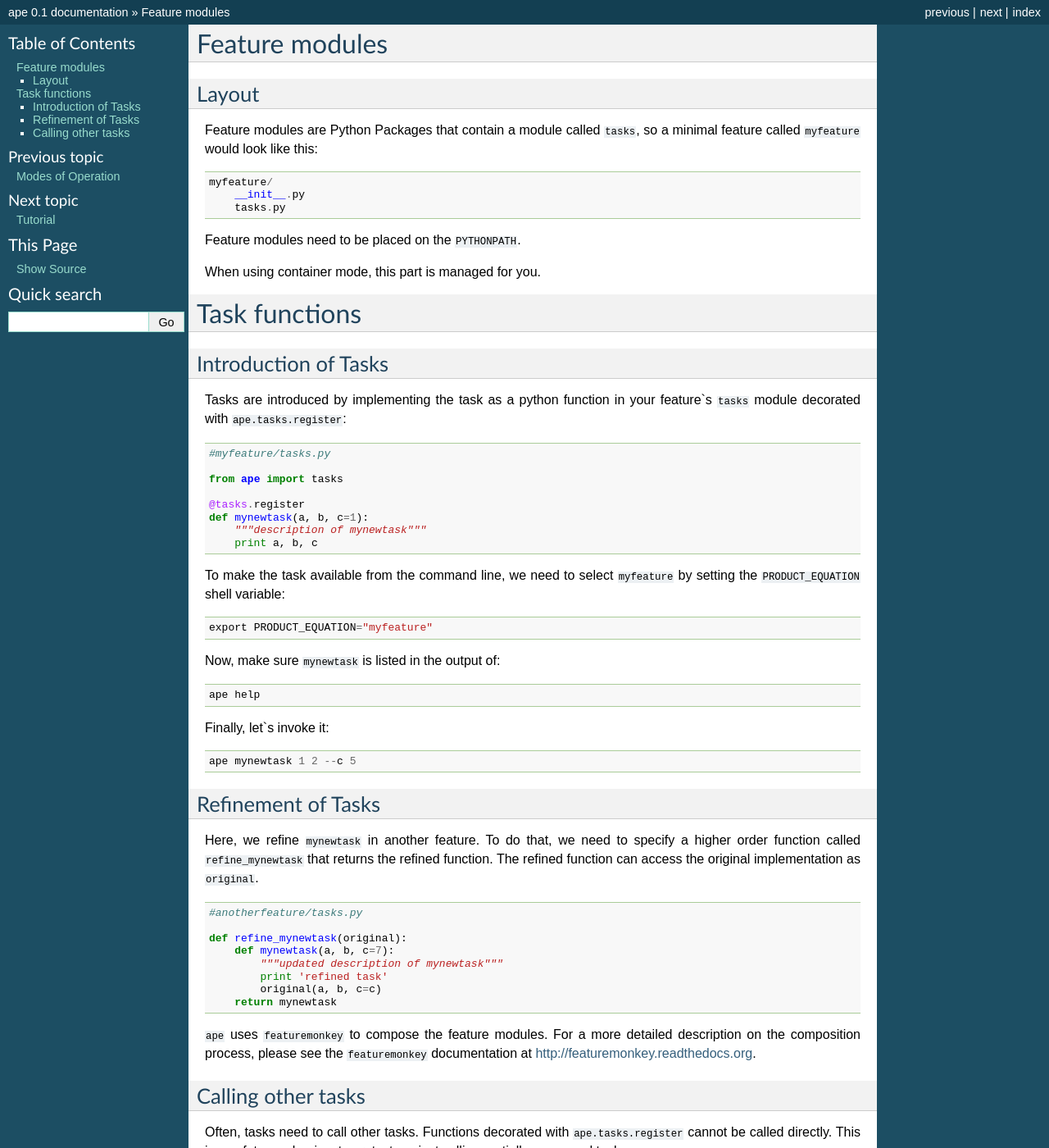
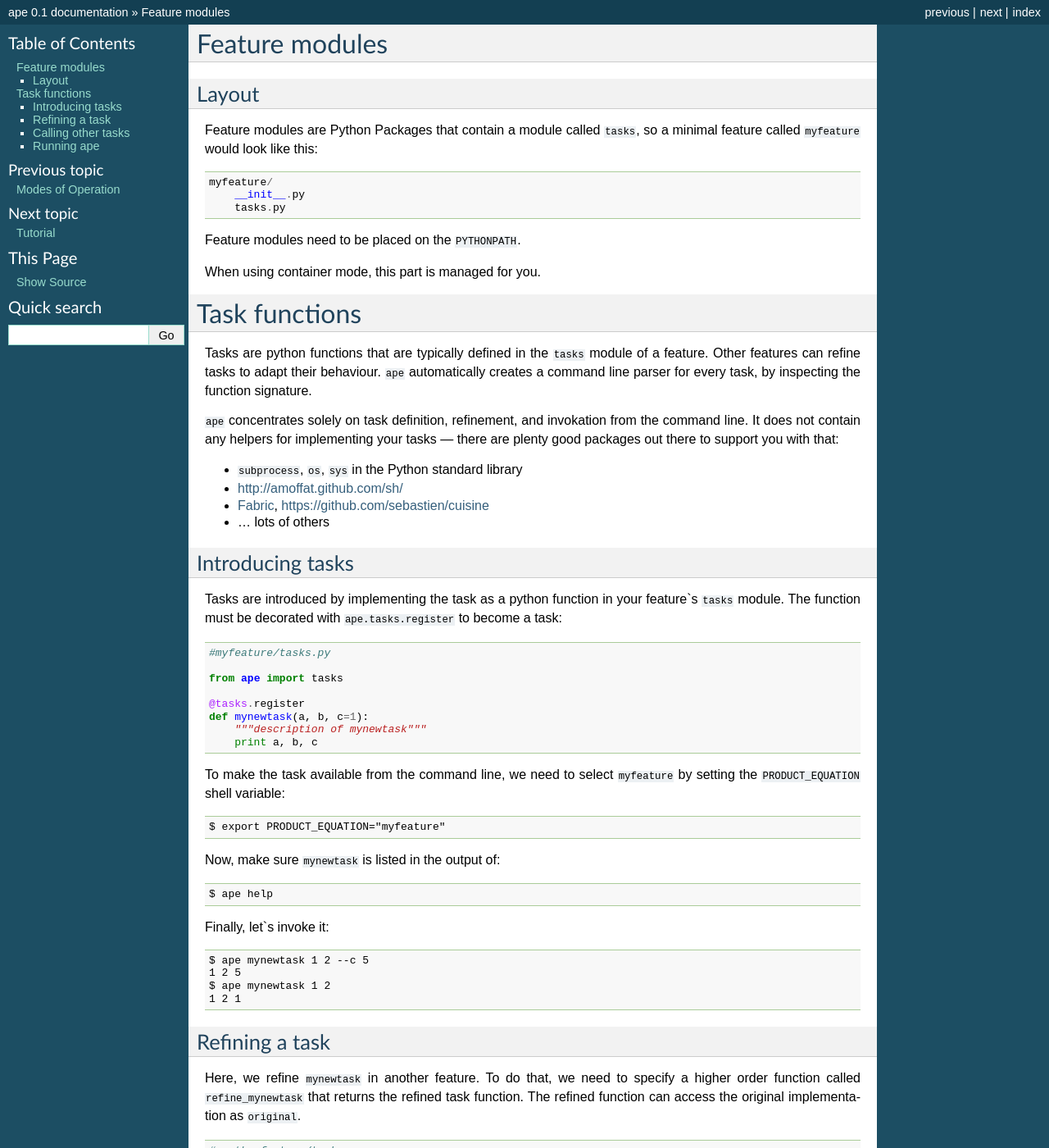
Before and after one commit to henzk/ape, a Sphinx documentation site: the page built from docs/reference.rst, in a window 1280 px wide and 1400 px high. Shown: the whole window at 82% size. Built offline with Sphinx 7.4.7, drawn with Linux system fonts in a browser that asks for light colours; formulas are drawn with MathJax 3; the version number is read from the project's files by our own code; some of the changed text lies outside the part shown.

Commit message:
doc: more about task functions

```diff
--- a/docs/reference.rst
+++ b/docs/reference.rst
@@ -21,11 +21,24 @@ When using container mode, this part is managed for you.
 Task functions
 =====================
 
-Introduction of Tasks
+Tasks are python functions that are typically defined in the ``tasks`` module of a feature.
+Other features can refine tasks to adapt their behaviour.
+``ape`` automatically creates a command line parser for every task, by inspecting the function signature.
+
+``ape`` concentrates solely on task definition, refinement, and invokation from the command line.
+It does not contain any helpers for implementing your tasks ---
+there are plenty good packages out there to support you with that:
+
+- ``subprocess``, ``os``, ``sys`` in the Python standard library
+- http://amoffat.github.com/sh/
+- `Fabric <http://fabfile.org>`_, https://github.com/sebastien/cuisine
+- ... lots of others
+
+Introducing tasks
 -----------------------
 
 Tasks are introduced by implementing the task as a python function in your
-feature`s ``tasks`` module decorated with ``ape.tasks.register``::
+feature`s ``tasks`` module. The function must be decorated with ``ape.tasks.register`` to become a task::
 
     #myfeature/tasks.py
 
@@ -40,23 +53,25 @@ feature`s ``tasks`` module decorated with ``ape.tasks.register``::
 To make the task available from the command line, we need to select ``myfeature`` by setting the ``PRODUCT_EQUATION``
 shell variable::
 
-    export PRODUCT_EQUATION="myfeature"
+    $ export PRODUCT_EQUATION="myfeature"
 
 
 Now, make sure ``mynewtask`` is listed in the output of::
 
-    ape help
+    $ ape help
 
 Finally, let`s invoke it::
 
-    ape mynewtask 1 2 --c 5
+    $ ape mynewtask 1 2 --c 5
+    1 2 5
+    $ ape mynewtask 1 2
+    1 2 1
 
-
-Refinement of Tasks
+Refining a task
 --------------------
 
 Here, we refine ``mynewtask`` in another feature.
-To do that, we need to specify a higher order function called ``refine_mynewtask`` that returns the refined function.
+To do that, we need to specify a higher order function called ``refine_mynewtask`` that returns the refined task function.
 The refined function can access the original implementation as ``original``.
 
 ::
@@ -71,9 +86,17 @@ The refined function can access the original implementation as ``original``.
         return mynewtask
 
 
+So, to refine a task, we need to define a "factory" that accepts the original task
+as parameter and returns a wrapper ---the refined task.
+The factory must be named ``refine_`` followed by the name of the task to refine --- in the example above, this results in ``refine_mynewtask``.
+When the feature composer encounters this function, it applies the refinement.
+
 ``ape`` uses ``featuremonkey`` to compose the feature modules.
 For a more detailed description on the composition process, please see the ``featuremonkey`` documentation at http://featuremonkey.readthedocs.org\ .
 
+.. note:
+
+    Tasks can be refined by multiple features. Then, the composition order ---the order in which the wrappers are applied--- may matter!
 
 Calling other tasks
 --------------------
@@ -90,3 +113,7 @@ To call another task called ``mynewtask`` call ``ape.tasks.mynewtask``::
     def taskcallingtask():
         #call mynewtask
         tasks.mynewtask(1, 2, c=3)
+
+
+Running ape
+----------------
```
